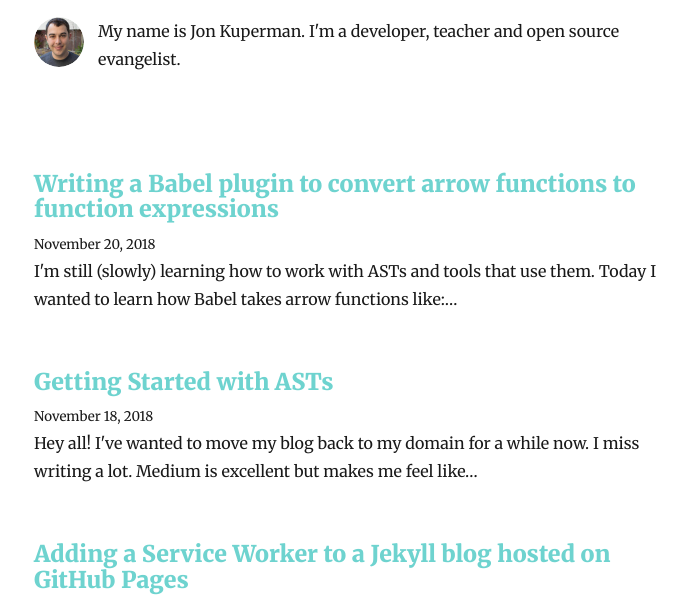
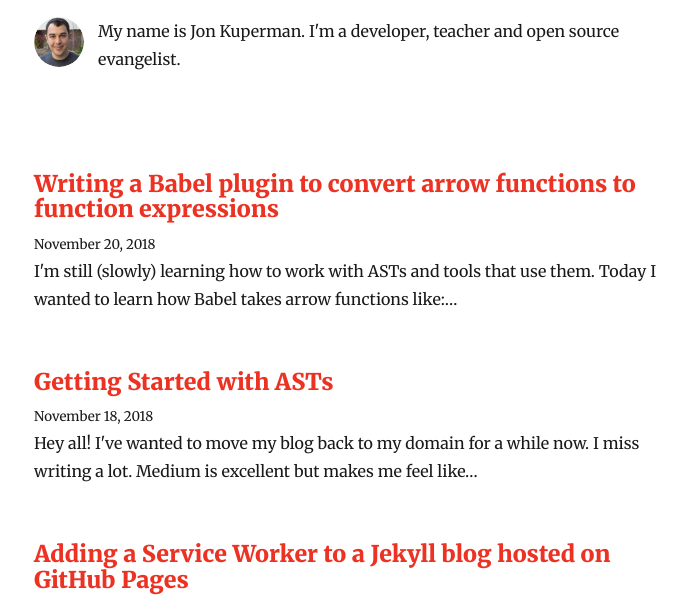
Before and after one commit to jkup/jonkuperman.com, a Gatsby site: page / in a window 1280 px wide. Shown: the part 137-740 px from the top of the page, without its empty margins (291-978 px from the left). Built offline with nearby package versions, Linux system fonts and the light colour scheme; Gatsby itself is replaced by a stand-in of ours; some packages are replaced by stand-ins of ours.

Commit message:
more stuff

```diff
--- a/gatsby-browser.js
+++ b/gatsby-browser.js
@@ -1,4 +1,3 @@
 // custom typefaces
 import "typeface-montserrat";
 import "typeface-merriweather";
-require("prismjs/themes/prism-solarizedlight.css");
--- a/gatsby-config.js
+++ b/gatsby-config.js
@@ -57,8 +57,8 @@ module.exports = {
     {
       resolve: `gatsby-plugin-manifest`,
       options: {
-        name: `Gatsby Starter Blog`,
-        short_name: `GatsbyJS`,
+        name: `Jon Kuperman's Personal Blog`,
+        short_name: `JonKuperman`,
         start_url: `/`,
         background_color: `#ffffff`,
         theme_color: `#663399`,
--- a/src/components/layout.js
+++ b/src/components/layout.js
@@ -63,9 +63,11 @@ class Layout extends React.Component {
         <header>{header}</header>
         <main>{children}</main>
         <footer>
-          © {new Date().getFullYear()}, Built with
-          {` `}
-          <a href="https://www.gatsbyjs.org">Gatsby</a>
+          <a href="https://twitter.com/jkup">Twitter</a>
+          {` - `}
+          <a href="https://github.com/jkup">GitHub</a>
+          {` - `}
+          <a href="/rss.xml">RSS</a>
         </footer>
       </div>
     );
--- /dev/null
+++ b/src/utils/global.css
@@ -0,0 +1,223 @@
+body {
+  --pink: rgb(255, 167, 196);
+  background-color: var(--bg);
+}
+
+body.light {
+  --bg: #ffffff;
+  --header: var(--pink);
+  --textNormal: #222;
+  --textTitle: #222;
+  --textLink: #d23669;
+  --hr: hsla(0, 0%, 0%, 0.2);
+  --inlineCode-bg: rgba(255, 229, 100, 0.2);
+  --inlineCode-text: #1a1a1a;
+}
+
+body.dark {
+  -webkit-font-smoothing: antialiased;
+
+  --bg: #282c35;
+  --header: #ffffff;
+  --textNormal: rgba(255, 255, 255, 0.88);
+  --textTitle: #ffffff;
+  --textLink: var(--pink);
+  --hr: hsla(0, 0%, 100%, 0.2);
+  --inlineCode-bg: hsl(222, 14%, 25%);
+  --inlineCode-text: #e6e6e6;
+}
+
+/*
+    RTL layout
+  */
+body:lang(fa) article {
+  direction: rtl;
+}
+
+body:lang(fa) article pre,
+body:lang(fa) article .translations,
+body:lang(fa) .language-text {
+  direction: ltr;
+}
+
+/* Fixing parentheses issue in text */
+body:lang(fa) .language-text {
+  display: inline-block;
+}
+
+body:lang(fa) blockquote {
+  border-left: unset;
+  border-right: 0.32813rem solid hsla(0, 0%, 0%, 0.9);
+  padding-right: 1.42188rem;
+  padding-left: unset;
+  margin-left: 0.75rem;
+  margin-right: -1.75rem;
+}
+
+/* styles for Persian language */
+body:lang(fa) article,
+body:lang(fa) h1 {
+  font-family: "Vazir";
+}
+
+/**
+   * Based on copypasta from Remy Bach and Sarah Drasner
+   */
+code[class*="language-"],
+pre[class*="language-"] {
+  color: white;
+  background: none;
+  font-family: Consolas, Menlo, Monaco, source-code-pro, Courier New, monospace;
+  font-feature-settings: normal;
+  text-align: left;
+  white-space: pre;
+  word-spacing: normal;
+  word-break: normal;
+  word-wrap: normal;
+  line-height: 1.5;
+  margin-bottom: 0;
+
+  -moz-tab-size: 4;
+  -o-tab-size: 4;
+  tab-size: 4;
+
+  -webkit-hyphens: none;
+  -moz-hyphens: none;
+  -ms-hyphens: none;
+  hyphens: none;
+}
+
+/* Code blocks */
+pre[class*="language-"] {
+  overflow: auto;
+  padding: 1.3125rem;
+}
+
+pre[class*="language-"]::-moz-selection {
+  /* Firefox */
+  background: hsl(207, 4%, 16%);
+}
+
+pre[class*="language-"]::selection {
+  /* Safari */
+  background: hsl(207, 4%, 16%);
+}
+
+/* Text Selection colour */
+pre[class*="language-"]::-moz-selection,
+pre[class*="language-"] ::-moz-selection {
+  text-shadow: none;
+  background: hsla(0, 0%, 100%, 0.15);
+}
+
+pre[class*="language-"]::selection,
+pre[class*="language-"] ::selection {
+  text-shadow: none;
+  background: hsla(0, 0%, 100%, 0.15);
+}
+
+/* Inline code */
+:not(pre) > code[class*="language-"] {
+  border-radius: 0.3em;
+  background: var(--inlineCode-bg);
+  color: var(--inlineCode-text);
+  padding: 0.15em 0.2em 0.05em;
+  white-space: normal;
+}
+
+.token.attr-name {
+  color: rgb(173, 219, 103);
+  font-style: italic;
+}
+
+.token.comment {
+  color: rgb(128, 147, 147);
+}
+
+.token.string,
+.token.url {
+  color: rgb(173, 219, 103);
+}
+
+.token.variable {
+  color: rgb(214, 222, 235);
+}
+
+.token.number {
+  color: rgb(247, 140, 108);
+}
+
+.token.builtin,
+.token.char,
+.token.constant,
+.token.function {
+  color: rgb(130, 170, 255);
+}
+
+.token.punctuation {
+  color: rgb(199, 146, 234);
+}
+
+.token.selector,
+.token.doctype {
+  color: rgb(199, 146, 234);
+  font-style: "italic";
+}
+
+.token.class-name {
+  color: rgb(255, 203, 139);
+}
+
+.token.tag,
+.token.operator,
+.token.keyword {
+  color: #ffa7c4;
+}
+
+.token.boolean {
+  color: rgb(255, 88, 116);
+}
+
+.token.property {
+  color: rgb(128, 203, 196);
+}
+
+.token.namespace {
+  color: rgb(178, 204, 214);
+}
+
+pre[data-line] {
+  padding: 1em 0 1em 3em;
+  position: relative;
+}
+
+.gatsby-highlight-code-line {
+  background-color: hsla(207, 95%, 15%, 1);
+  display: block;
+  margin-right: -1.3125rem;
+  margin-left: -1.3125rem;
+  padding-right: 1em;
+  padding-left: 0.75em;
+  border-left: 0.25em solid #ffa7c4;
+}
+
+.gatsby-highlight {
+  margin-bottom: 1.75rem;
+  margin-left: -1.3125rem;
+  margin-right: -1.3125rem;
+  border-radius: 10px;
+  background: #011627;
+  -webkit-overflow-scrolling: touch;
+  overflow: auto;
+}
+
+@media (max-width: 672px) {
+  .gatsby-highlight {
+    border-radius: 0;
+  }
+}
+
+.gatsby-highlight pre[class*="language-"] {
+  float: left;
+  min-width: 100%;
+}
--- a/src/utils/typography.js
+++ b/src/utils/typography.js
@@ -1,11 +1,11 @@
 import Typography from "typography";
 import Wordpress2016 from "typography-theme-wordpress-2016";
-import { green } from "ansi-colors";
+import "./global.css";
 
 Wordpress2016.overrideThemeStyles = () => {
   return {
     a: {
-      color: `#6ed3cf`
+      color: `#EB3223`
     },
     "a.gatsby-resp-image-link": {
       boxShadow: `none`
```
